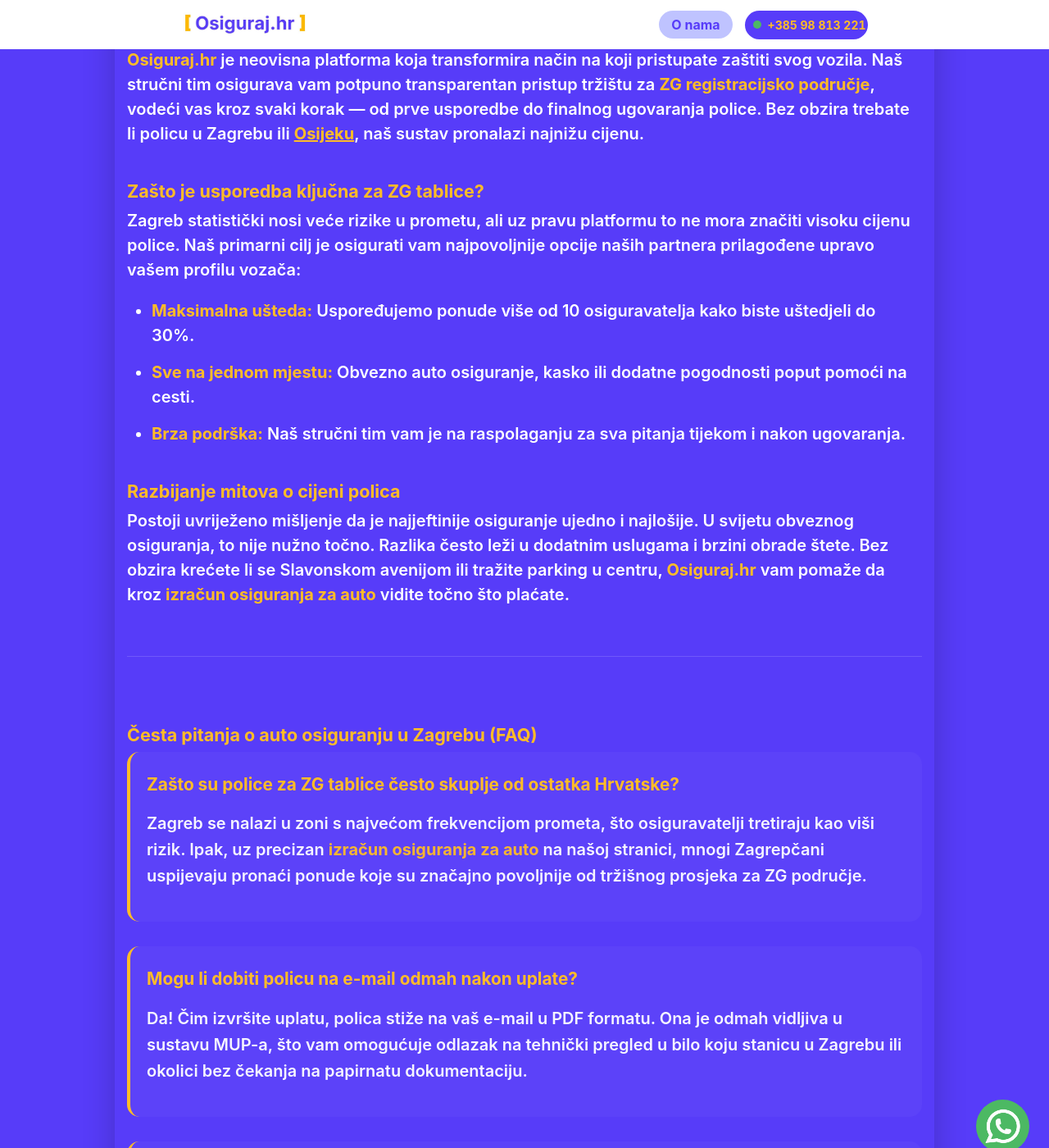
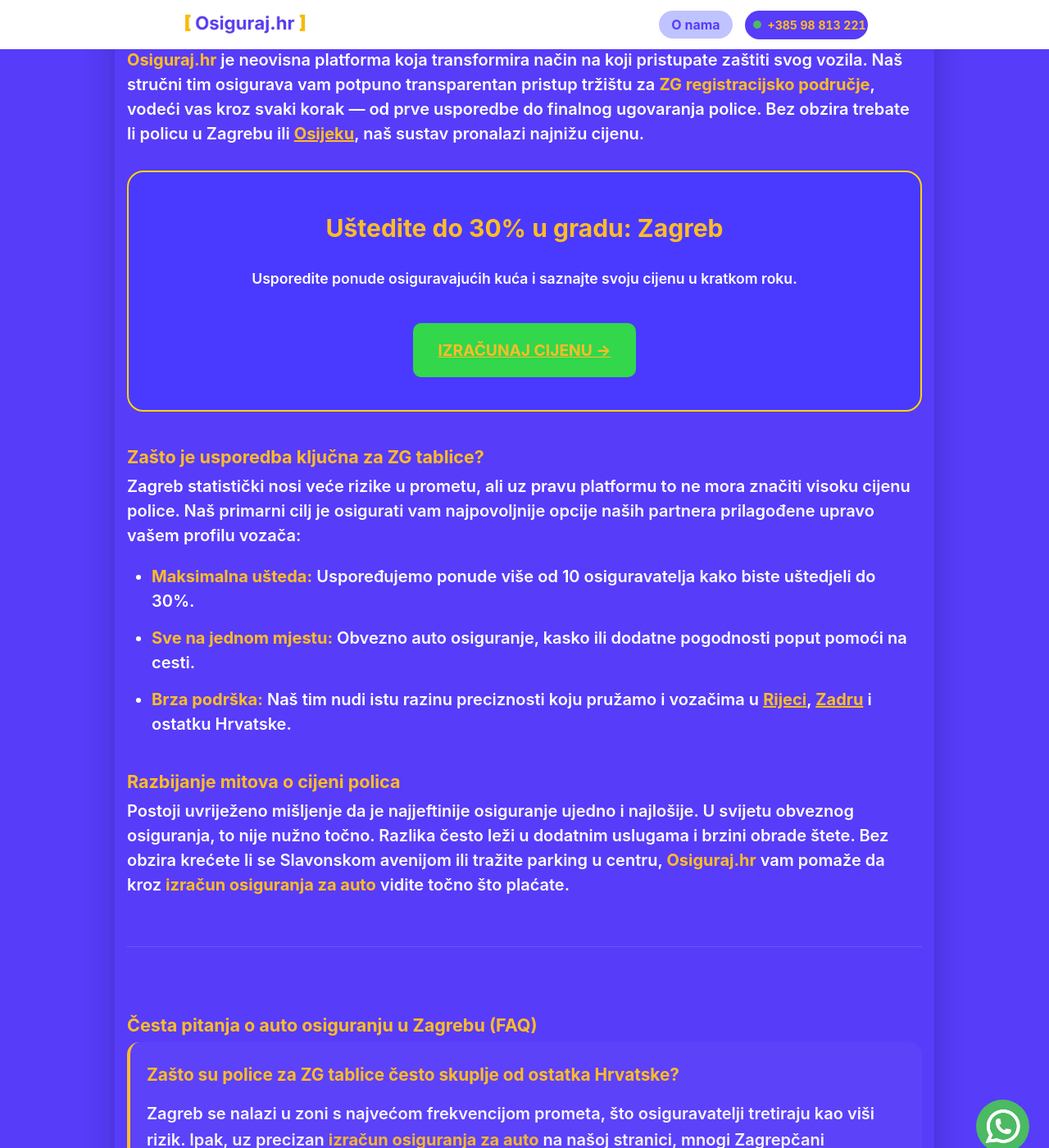
Before and after one commit to Filip-Gale/OsigurajHR, a Jekyll site: the page built from _gradovi/zagreb.md, in a window 1280 px wide and 1400 px high, scrolled down 710 px. Shown: the whole window at 82% size. Built offline with Jekyll 4.4.1, drawn with Linux system fonts in a browser that asks for light colours.

Commit message:
Update zagreb.md

```diff
--- a/_gradovi/zagreb.md
+++ b/_gradovi/zagreb.md
@@ -4,6 +4,7 @@
 title: "Auto osiguranje Zagreb | Uštedite do 30% uz online usporedbu"
 permalink: /auto-osiguranje/zagreb/
 description: "Tražite najpovoljnije auto osiguranje u Zagrebu? Osiguraj.hr vam nudi neovisnu usporedbu polica za ZG područje i uštedu do 30% uz par klikova."
+cta_podnaslov: "Usporedite ponude osiguravajućih kuća i saznajte svoju cijenu u kratkom roku."
 ---
 
 U današnjem ubrzanom svijetu, trošenje dragocjenog vremena na obilazak poslovnica osiguravajućih kuća postalo je relikt prošlosti. Za vozače u **Zagrebu**, gdje gustoća prometa stalno raste, pronalazak optimalne police kroz digitalni **izračun osiguranja za auto** nije samo pitanje uštede, već i pametnog upravljanja vremenom, baš kao što to rade vozači u [Splitu](https://www.osiguraj.hr/auto-osiguranje/split/).
@@ -12,13 +13,18 @@
 
 **Osiguraj.hr** je neovisna platforma koja transformira način na koji pristupate zaštiti svog vozila. Naš stručni tim osigurava vam potpuno transparentan pristup tržištu za **ZG registracijsko područje**, vodeći vas kroz svaki korak — od prve usporedbe do finalnog ugovaranja police. Bez obzira trebate li policu u Zagrebu ili [Osijeku](https://www.osiguraj.hr/auto-osiguranje/osijek/), naš sustav pronalazi najnižu cijenu.
 
+<div style="background: #4A3AFF; padding: 40px; border-radius: 20px; text-align: center; color: white; border: 2px solid #FFD700; margin: 30px 0;">
+    <h2 style="color: #FFD700; margin-top: 0;">Uštedite do 30% u gradu: Zagreb</h2>
+    <p style="font-size: 1.1rem;">Usporedite ponude osiguravajućih kuća i saznajte svoju cijenu u kratkom roku.</p>
+    <a href="#izracun" style="background: #32D74B; padding: 15px 30px; border-radius: 10px; color: white; text-decoration: none; font-weight: bold; display: inline-block; margin-top: 20px; font-size: 1.2rem;">IZRAČUNAJ CIJENU →</a>
+</div>
 ### Zašto je usporedba ključna za ZG tablice?
 
 Zagreb statistički nosi veće rizike u prometu, ali uz pravu platformu to ne mora značiti visoku cijenu police. Naš primarni cilj je osigurati vam najpovoljnije opcije naših partnera prilagođene upravo vašem profilu vozača:
 
 * **Maksimalna ušteda:** Uspoređujemo ponude više od 10 osiguravatelja kako biste uštedjeli do 30%.
 * **Sve na jednom mjestu:** Obvezno auto osiguranje, kasko ili dodatne pogodnosti poput pomoći na cesti.
-* **Brza podrška:** Naš stručni tim vam je na raspolaganju za sva pitanja tijekom i nakon ugovaranja.
+* **Brza podrška:** Naš tim nudi istu razinu preciznosti koju pružamo i vozačima u [Rijeci](https://www.osiguraj.hr/auto-osiguranje/rijeka/), [Zadru](https://www.osiguraj.hr/auto-osiguranje/zadar/) i ostatku Hrvatske.
 
 ### Razbijanje mitova o cijeni polica
 
```
